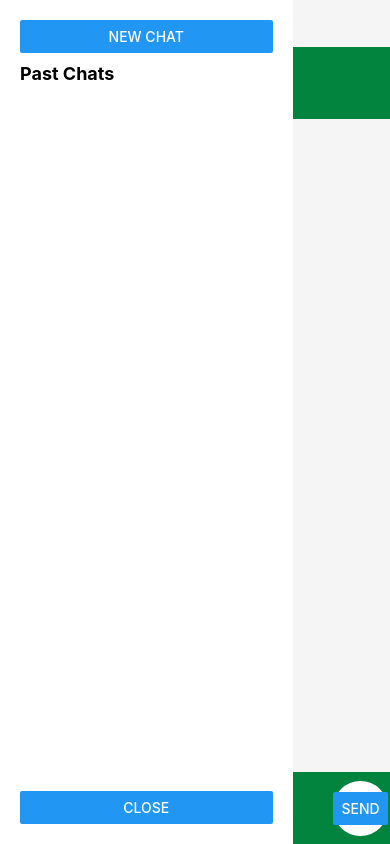
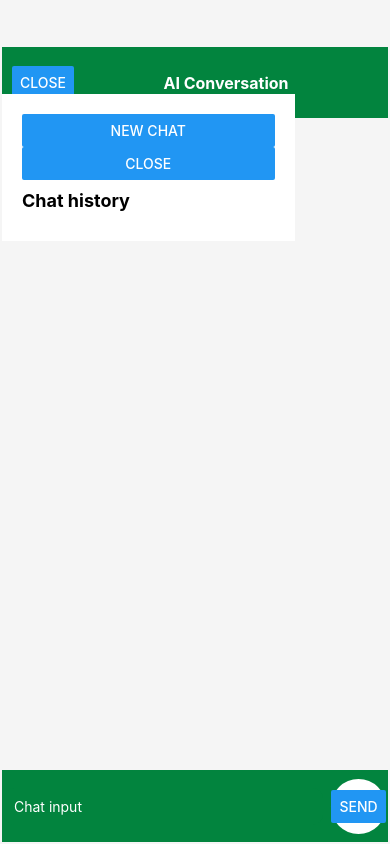
Before and after one commit to JomariHinayon/bolder-react-app, a React Native app: screen / in a window 390 px wide. Both pictures are taken after a click on the button "SIDE MENU". Built offline with nearby package versions, Linux system fonts and the light colour scheme.

Commit message:
Your commit message

```diff
--- a/App.js
+++ b/App.js
@@ -47,7 +47,7 @@ const Chatbot = () => {
       const storedPastChats = await AsyncStorage.getItem('pastChats');
       const pastChatsArray = storedPastChats ? JSON.parse(storedPastChats) : [];
       if (!pastChatsArray.includes(title)) {
-        pastChatsArray.push(title);
+        pastChatsArray.unshift(title); // Add new chat to the beginning
         await AsyncStorage.setItem('pastChats', JSON.stringify(pastChatsArray));
         setPastChats(pastChatsArray);
       }
@@ -210,8 +210,12 @@ const Chatbot = () => {
       {/* Side Menu */}
       {isSideMenuVisible && (
         <Animated.View style={[styles.sideMenu, { transform: [{ translateX: sideMenuAnim }] }]}>
+
           <Button title="New Chat" onPress={newChat} />
-          <Text style={styles.pastChatsTitle}>Past Chats</Text>
+          <Button title="Close" onPress={closeSideMenu} />
+
+          <Text style={styles.pastChatsTitle}>Chat history</Text>
+
           <FlatList
             data={pastChats}
             keyExtractor={(item) => item}
@@ -220,8 +224,8 @@ const Chatbot = () => {
                 <Text style={styles.pastChatItem}>{item}</Text>
               </TouchableOpacity>
             )}
+            inverted
           />
-          <Button title="Close" onPress={closeSideMenu} />
         </Animated.View>
       )}
     </View>
@@ -231,7 +235,7 @@ const Chatbot = () => {
 export default Chatbot;
 
 const styles = StyleSheet.create({
-  container: { flex: 1, paddingTop: '12%', backgroundColor: '#f5f5f5' },
+  container: { flex: 1, paddingTop: '12%', padding: 2, backgroundColor: '#f5f5f5', overflow: 'hidden'},
   chatBox: { flex: 1, marginBottom: '4%', padding: 10 },
   message: { padding: '4%', marginVertical: '2%', borderRadius: 10, maxWidth: '85%' },
   userMessage: { alignSelf: 'flex-end', backgroundColor: '#e9e8e9', fontWeight: 'bold' },
@@ -241,7 +245,7 @@ const styles = StyleSheet.create({
   roundButtonContainer: { borderRadius: 30, height: 55, width: 55, backgroundColor: 'white', justifyContent: 'center', alignItems: 'center' },
   upperCon: { flexDirection: 'row', justifyContent: 'center', alignItems: 'center', height: '9%', backgroundColor: '#02843e', paddingHorizontal: 10 },
   chatTitle: { fontSize: 16, fontWeight: 'bold', color: 'white', textAlign: 'center', flex: 1 },
-  sideMenu: { position: 'absolute', top: 0, bottom: 0, left: 0, justifyContent:'center', width: '75%', backgroundColor: 'white', padding: 20, zIndex: 1000 },
+  sideMenu: { position: 'absolute',  justifyContent:'center', width: '75%', backgroundColor: 'white' ,padding: 20, marginTop:'12%', zIndex: 1000 },
   pastChatsTitle: { fontSize: 18, fontWeight: 'bold', marginVertical: 10 },
   pastChatItem: { padding: 10, fontSize: 16, borderBottomWidth: 1, borderBottomColor: '#ccc' },
 });
--- a/package.json
+++ b/package.json
@@ -15,8 +15,8 @@
     "axios": "^1.7.9",
     "babel-plugin-inline-dotenv": "^1.7.0",
     "dotenv": "^16.4.7",
-    "expo": "~52.0.35",
-    "expo-constants": "~17.0.6",
+    "expo": "~52.0.36",
+    "expo-constants": "~17.0.7",
     "expo-status-bar": "~2.0.1",
     "nativewind": "^4.1.23",
     "openai": "^4.85.1",
```
